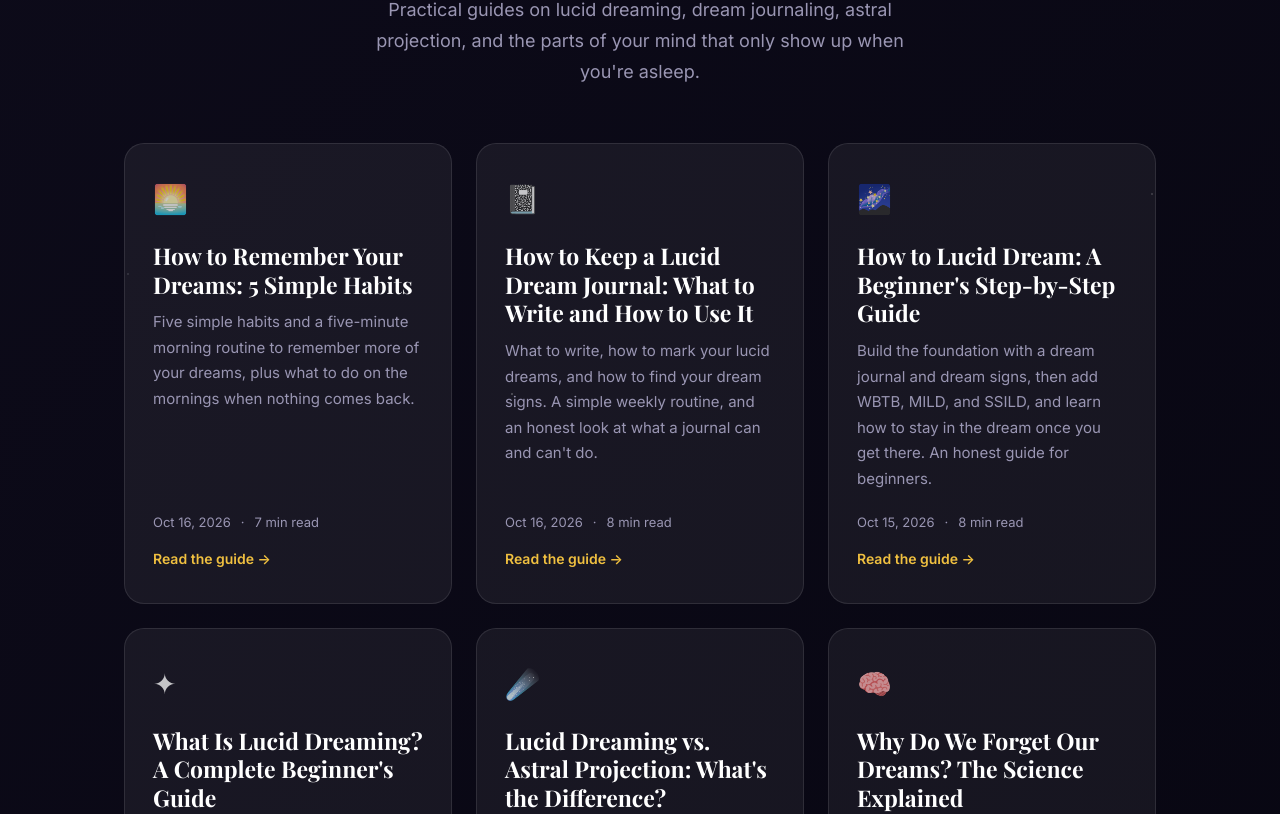
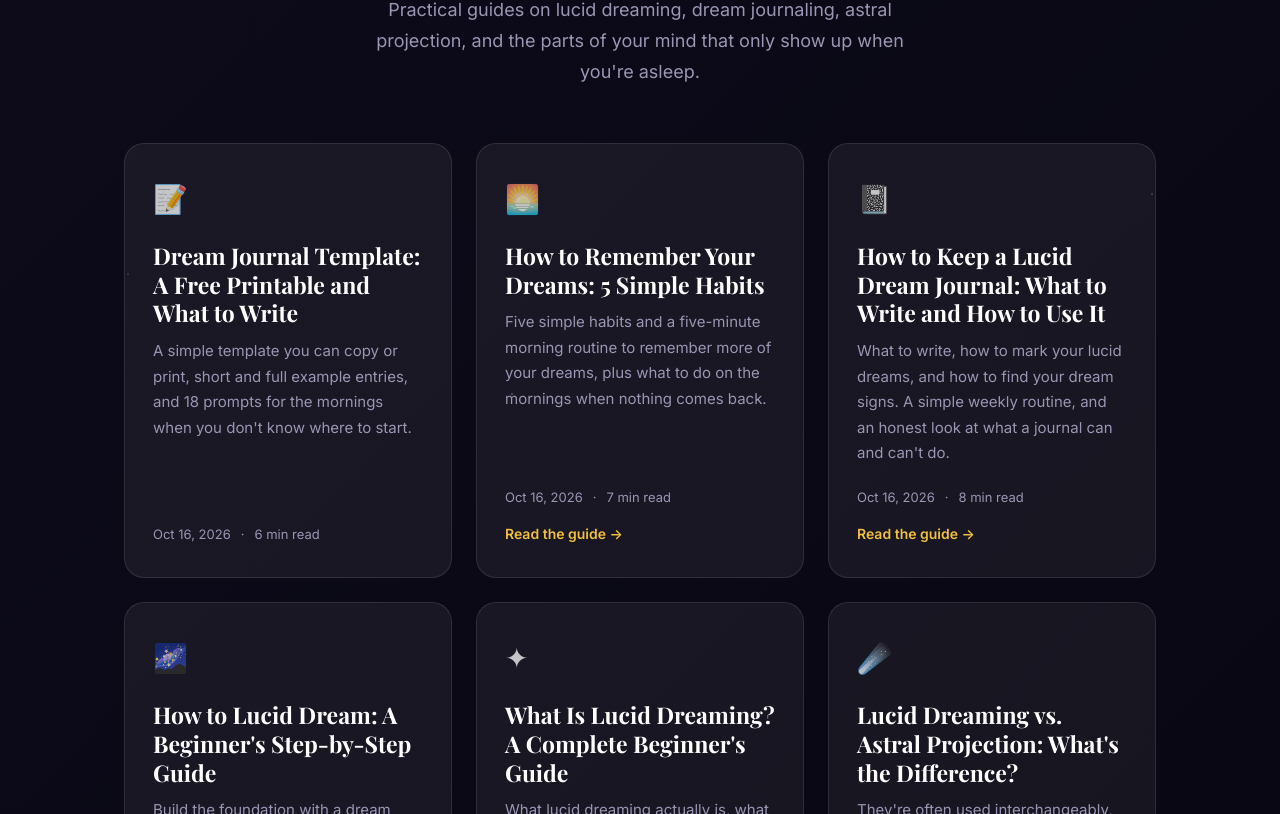
Before and after one commit to camilleqc/realawake-web, a plain HTML site: page blog/index.html in a window 1280 px wide. Shown: the part 286-1100 px from the top of the page. Drawn offline with nearby package versions, Linux system fonts and the light colour scheme.

Commit message:
Index and how to start a dream journal
Index - blog and how to start a dream journal updated

```diff
--- a/blog/index.html
+++ b/blog/index.html
@@ -57,6 +57,17 @@
 
   <section class="wrap wrap--wide">
     <div class="post-grid">
+
+      <a href="dream-journal-template.html" class="post-card">
+        <div class="icon">📝</div>
+        <h2>Dream Journal Template: A Free Printable and What to Write</h2>
+        <p class="excerpt">A simple template you can copy or print, short and full example entries, and 18 prompts for the mornings when you don't know where to start.</p>
+        <div class="meta">
+          <span>Oct 16, 2026</span>
+          <span>·</span>
+          <span>6 min read</span>
+        </div>
+      </a>
 
       <a href="how-to-remember-dreams.html" class="post-card">
         <div class="icon">🌅</div>
```
Also changed, not shown: blog/how-to-start-a-dream-journal.html (+2 -1 lines).
